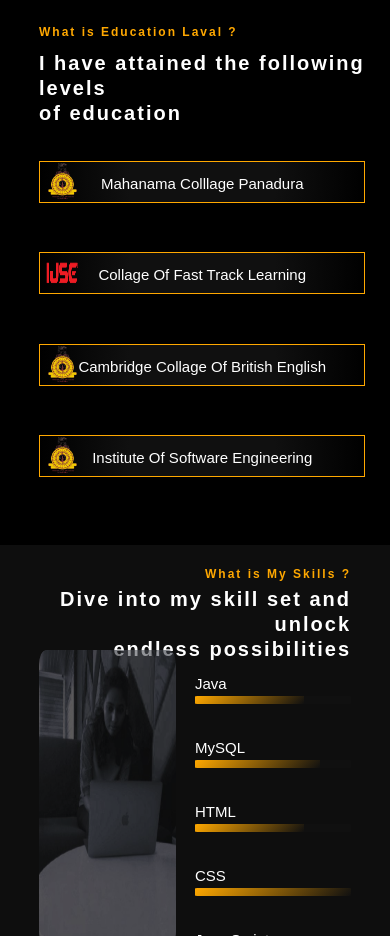
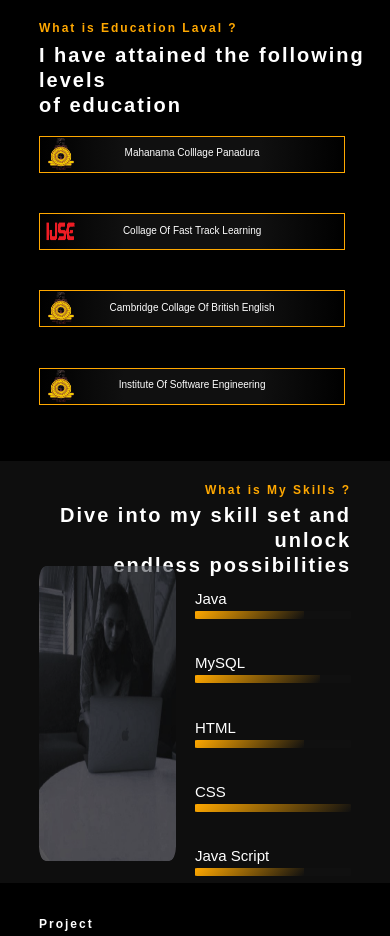
Before and after one commit to PiuminiRash/My-Profile, a plain HTML site: page index.html in a window 390 px wide. Shown: the part 2620-3556 px from the top of the page. Drawn offline with Linux system fonts and the light colour scheme.

Commit message:
Education media queary update

```diff
--- a/Style/Education.css
+++ b/Style/Education.css
@@ -212,3 +212,58 @@
         right: 10%;
     }
 }
+
+@media (max-width: 425px) {
+    .about .container:nth-child(4) {
+        height: 55vh;
+    }
+
+    .about .container:nth-child(4) h2 {
+        left: 10%;
+    }
+
+    .about .container:nth-child(4) h4 {
+        left: 10%;
+    }
+
+    .about .container:nth-child(4) h4 {
+        left: 10%;
+    }
+    .about .container:nth-child(4) h2 {
+        left: 10%;
+    }
+
+    .container:nth-child(4) .row {
+        flex-direction: column;
+        top: 30%;
+        left: 10%;
+        right: 10%;
+        width: 75%;
+        height: 50%;
+    }
+
+    .education-block {
+        border-radius: 0;
+        padding: 2% 2% 2% 2%;
+        width: 100%;
+        height: 10%;
+        border: 1px solid #FFA800;
+    }
+
+    .education-block>div>img {
+        width: 10%;
+        height: 100%;
+        top: 0;
+        left: 2%;
+        right: unset;
+        margin: unset;
+    }
+
+    .education-block>a {
+        font-size: 10px;
+        text-align: center;
+        top: 25%;
+        left: 10%;
+        right: 10%;
+    }
+}
```
